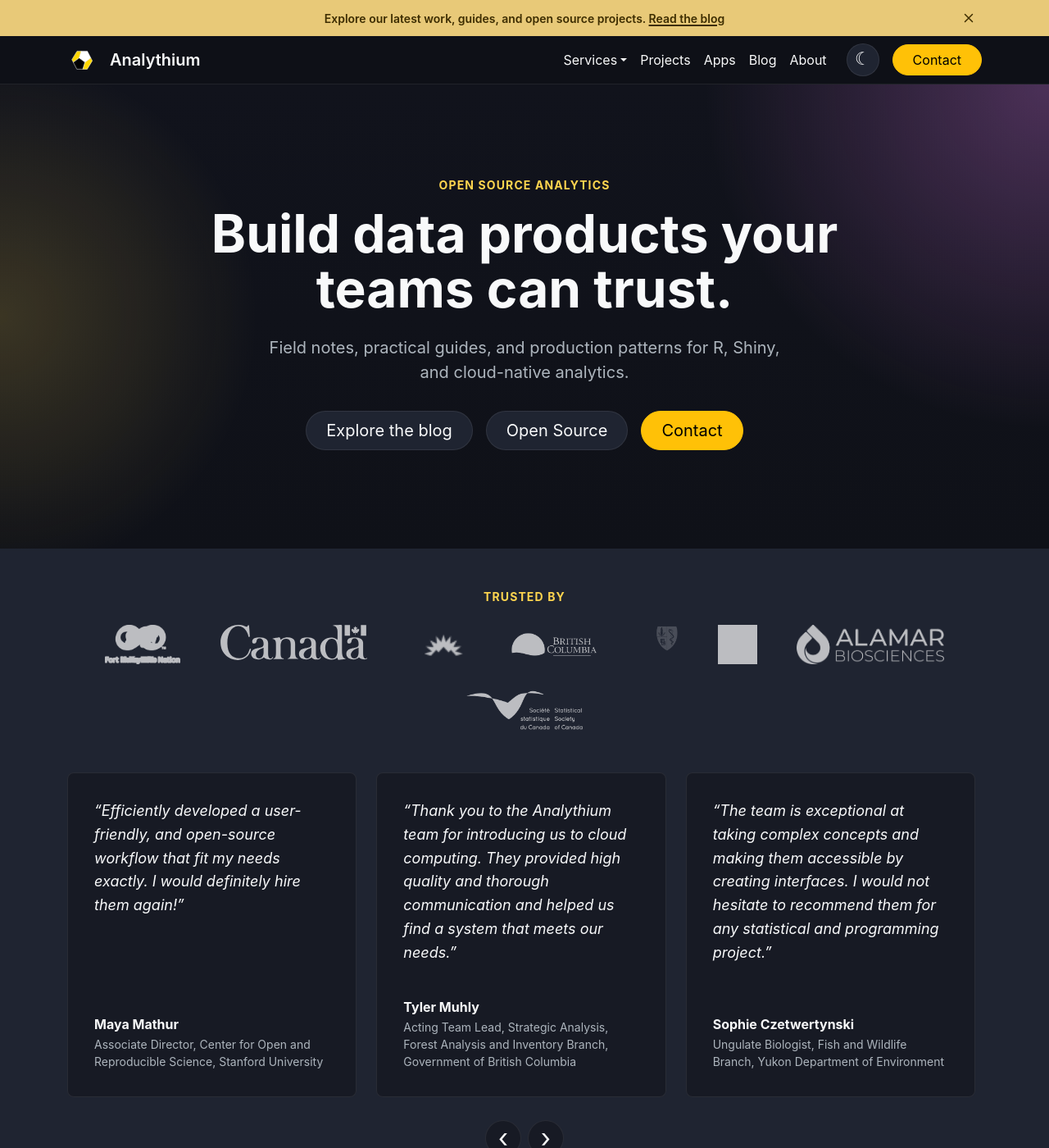
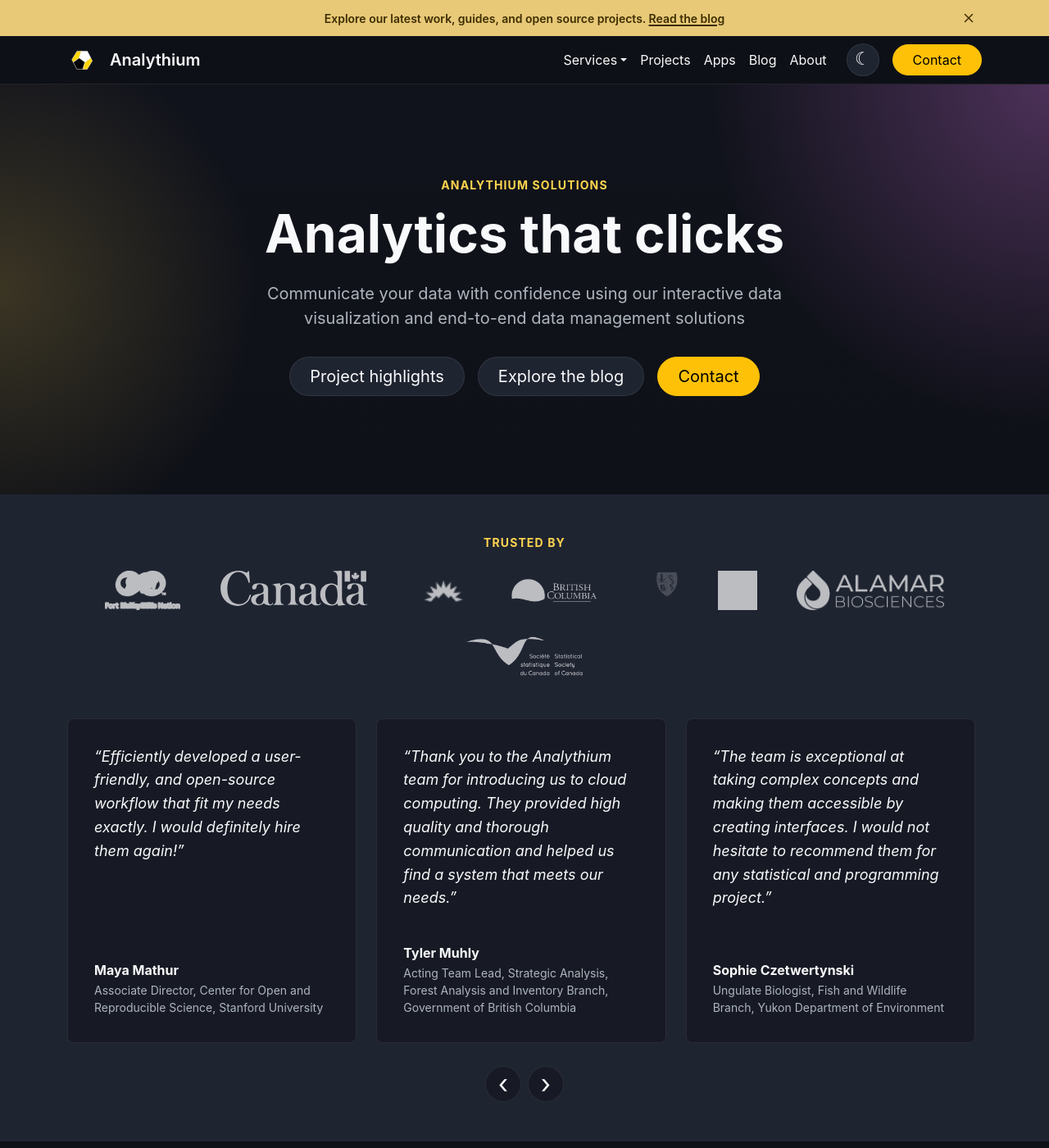
Before and after one commit to analythium/analythium-website, a Jekyll site: the page built from index.html, in a window 1280 px wide and 1400 px high. Shown: the whole window at 82% size. Built offline with Jekyll 4.4.1, drawn with Linux system fonts in a browser that asks for light colours; some of the changed text lies outside the part shown.

Commit message:
Slight updates
Signed-off-by: Peter Solymos <psolymos@gmail.com>

```diff
--- a/_config.yml
+++ b/_config.yml
@@ -1,5 +1,6 @@
 title: Analythium
-description: Cloud-native analytics powered by open source
+companyname: Analythium Solutions Inc.
+description: Data science consulting and data management solutions
 thumbnail: /assets/images/blog/we-launched-hosting-data-apps-1-9c0380ea.jpg
 # url: https://analythium.io
 # baseurl: ""
--- a/_includes/footer.html
+++ b/_includes/footer.html
@@ -1,34 +1,46 @@
 <footer class="site-footer py-5">
   <div class="container">
-    <div class="row g-4 align-items-start">
-      <div class="col-md-5">
+    <div class="footer-columns align-items-start">
+      <div>
         <div class="d-flex align-items-center gap-3 mb-3">
-          <img class="site-logo" src="{{ '/assets/images/logo-white.svg' | relative_url }}" data-dark-logo="{{ '/assets/images/logo-white.svg' | relative_url }}" data-light-logo="{{ '/assets/images/logo.svg' | relative_url }}" alt="Analythium logo" width="40" height="36">
-          <span class="h5 mb-0">Analythium</span>
+          <img class="site-logo" src="{{ '/assets/images/logo-white.svg' | relative_url }}" data-dark-logo="{{ '/assets/images/logo-white.svg' | relative_url }}" data-light-logo="{{ '/assets/images/logo.svg' | relative_url }}" alt="{{ site.title }} logo" width="40" height="36">
+          <span class="h5 mb-0">{{ site.title }}</span>
         </div>
         <p class="text-secondary mb-0">{{ site.description }}</p>
       </div>
-      <div class="col-6 col-md-3">
+      <div>
         <h2 class="h6 text-uppercase text-secondary">Explore</h2>
         <ul class="list-unstyled mb-0">
           <li class="mb-2"><a href="{{ '/' | relative_url }}">Home</a></li>
           <li class="mb-2"><a href="{{ '/services/' | relative_url }}">Services</a></li>
           <li class="mb-2"><a href="{{ '/projects/' | relative_url }}">Projects</a></li>
           <li class="mb-2"><a href="{{ '/apps/' | relative_url }}">Apps</a></li>
-          <li class="mb-2"><a href="{{ '/services/training/' | relative_url }}">Training</a></li>
+          <li class="mb-2"><a href="{{ '/open-source/' | relative_url }}">Open Source</a></li>
           <li class="mb-2"><a href="{{ '/blog/' | relative_url }}">Blog</a></li>
           <li class="mb-2"><a href="{{ '/about/' | relative_url }}">About</a></li>
         </ul>
       </div>
-      <div class="col-6 col-md-4">
-        <h2 class="h6 text-uppercase text-secondary">Links</h2>
+      <div>
+        <h2 class="h6 text-uppercase text-secondary">Follow us</h2>
         <ul class="list-unstyled mb-0">
           <li class="mb-2"><a class="footer-social-link" href="https://www.youtube.com/@analythium"><i class="bi bi-youtube" aria-hidden="true"></i><span>YouTube</span></a></li>
           <li class="mb-2"><a class="footer-social-link" href="https://github.com/analythium/"><i class="bi bi-github" aria-hidden="true"></i><span>GitHub</span></a></li>
           <li class="mb-2"><a class="footer-social-link" href="https://www.linkedin.com/company/analythium/"><i class="bi bi-linkedin" aria-hidden="true"></i><span>LinkedIn</span></a></li>
         </ul>
       </div>
+      <div>
+        <h2 class="h6 text-uppercase text-secondary">Contact us</h2>
+        <ul class="list-unstyled mb-0">
+          <li class="mb-2"><a href="{{ '/contact/' | relative_url }}">Contact form</a></li>
+        </ul>
+      </div>
     </div>
-    <p class="text-secondary small mb-0 mt-5">&copy; 2019&ndash;{{ site.time | date: '%Y' }} Analythium Solutions Inc.</p>
+    <div class="d-flex flex-column flex-sm-row justify-content-between align-items-sm-center gap-3 mt-5">
+      <p class="text-secondary small mb-0">&copy; 2019&ndash;{{ site.time | date: '%Y' }} {{ site.companyname | default: 'Analythium Solutions Inc.' }}</p>
+      <nav class="d-flex flex-wrap gap-3" aria-label="Legal">
+        <a class="small" href="{{ '/terms/' | relative_url }}">Terms of Use</a>
+        <a class="small" href="{{ '/privacy/' | relative_url }}">Privacy Policy</a>
+      </nav>
+    </div>
   </div>
 </footer>
--- a/assets/css/site.css
+++ b/assets/css/site.css
@@ -107,6 +107,12 @@
 .site-footer {
   background: var(--site-nav-bg);
   backdrop-filter: blur(10px);
+}
+
+.footer-columns {
+  display: grid;
+  grid-template-columns: 3fr repeat(3, 1fr);
+  gap: 1.5rem;
 }
 
 .site-nav {
@@ -731,7 +737,7 @@
   padding: clamp(2rem, 5vw, 3.5rem);
   border: 1px solid var(--site-border);
   border-radius: 0.5rem;
-  background: var(--site-panel);
+  background: linear-gradient(135deg, rgba(255, 213, 79, 0.16) 0%, rgba(255, 213, 79, 0.06) 52%, transparent 82%), var(--site-panel);
   box-shadow: 0 1rem 3rem var(--site-shadow);
 }
 
@@ -754,6 +760,10 @@
 }
 
 @media (max-width: 575.98px) {
+  .footer-columns {
+    grid-template-columns: repeat(2, minmax(0, 1fr));
+  }
+
   .card-with-thumbnail {
     grid-template-columns: 1fr;
   }
--- a/index.html
+++ b/index.html
@@ -8,19 +8,19 @@
   <section class="landing-hero">
     <div class="container">
       <div class="landing-hero-content">
-        <p class="section-label mb-3">Open source analytics</p>
-        <h1>Build data products your teams can trust.</h1>
-        <p class="landing-hero-summary">Field notes, practical guides, and production patterns for R, Shiny, and cloud-native analytics.</p>
+        <p class="section-label mb-3">Analythium Solutions</p>
+        <h1>Analytics that clicks</h1>
+        <p class="landing-hero-summary">Communicate your data with confidence using our interactive data visualization and end-to-end data management solutions</p>
         <div class="d-flex flex-wrap justify-content-center gap-3">
+          <a class="btn landing-secondary-action btn-lg rounded-pill px-4" href="#projects">Project highlights</a>
           <a class="btn landing-secondary-action btn-lg rounded-pill px-4" href="#latest">Explore the blog</a>
-          <a class="btn landing-secondary-action btn-lg rounded-pill px-4" href="https://github.com/analythium/" target="_blank" rel="noopener noreferrer">Open Source</a>
           <a class="btn btn-warning btn-lg rounded-pill px-4" href="{{ '/contact/' | relative_url }}">Contact</a>
         </div>
       </div>
     </div>
   </section>
   {% include client-testimonials.html %}
-  <section class="recent-projects py-5 py-lg-6" aria-labelledby="projects-heading">
+  <section id="projects"class="recent-projects py-5 py-lg-6" aria-labelledby="projects-heading">
     <div class="container">
       <div class="section-heading text-center">
         <p class="section-label mb-2">Recent work</p>
```
Also changed, not shown: _data/open-source.yml (added, +24 -0 lines), open-source.html (added, +42 -0 lines), privacy.html (added, +55 -0 lines), terms.html (added, +48 -0 lines).
